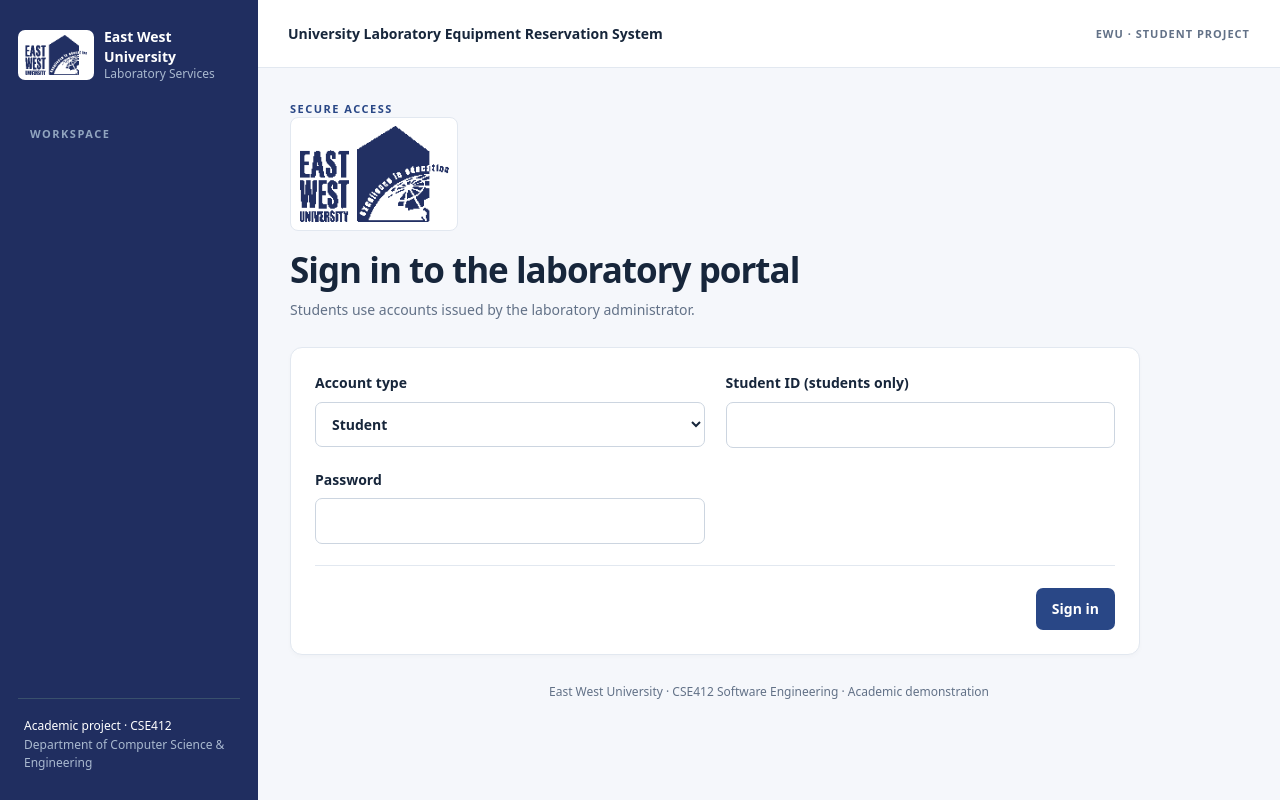
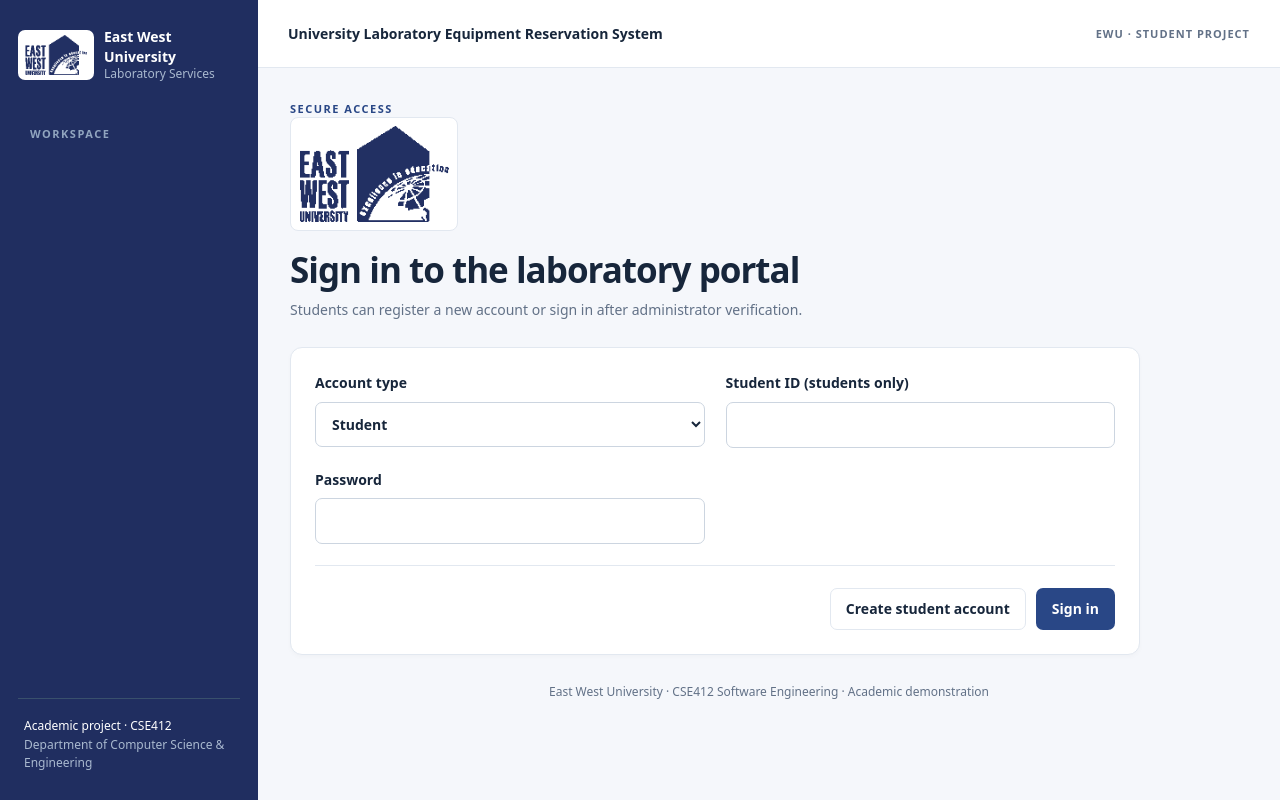
Before and after one commit to shoraimw/412_Final_Lab, a Flask app: page /login in a window 1280 px wide. Run offline with Flask 3, Linux system fonts and the light colour scheme.

Commit message:
Add student signup, administrator verification and seeded admin/student account records

```diff
--- a/app.py
+++ b/app.py
@@ -86,6 +86,10 @@ def create_app(config=None):
             connection.executemany(
                 'INSERT OR IGNORE INTO equipment VALUES (?, ?, ?, ?)', SAMPLE_EQUIPMENT
             )
+            if 'approved' not in {row['name'] for row in connection.execute('PRAGMA table_info(students)')}:
+                connection.execute('ALTER TABLE students ADD COLUMN approved INTEGER NOT NULL DEFAULT 1 CHECK (approved IN (0,1))')
+            connection.execute("INSERT OR IGNORE INTO admins(username) VALUES ('ADMIN')")
+            connection.execute("INSERT OR IGNORE INTO students(student_id,password_hash,approved) VALUES ('DEMO-STUDENT','',0)")
             connection.commit()
 
 
@@ -104,7 +108,7 @@ def create_app(config=None):
 
     @app.before_request
     def require_login():
-        if not auth_required or request.endpoint in ('login', 'static', 'health', None):
+        if not auth_required or request.endpoint in ('login', 'signup', 'static', 'health', None):
             return
         if role() not in ('admin', 'student'):
             if request.endpoint == 'availability':
@@ -112,7 +116,7 @@ def create_app(config=None):
             if request.method == 'POST':
                 abort(403)
             return redirect(url_for('login'))
-        if request.endpoint in ('update_status', 'student_accounts') and role() != 'admin':
+        if request.endpoint in ('update_status', 'student_accounts', 'approve_student') and role() != 'admin':
             abort(403)
         if request.endpoint == 'reserve' and role() != 'student':
             abort(403)
@@ -130,10 +134,19 @@ def create_app(config=None):
             authenticated = False
             if selected == 'admin':
                 expected = app.config.get('ADMIN_PASSWORD') or ''
-                authenticated = bool(expected) and secrets.compare_digest(password.encode(), expected.encode())
+                if expected and secrets.compare_digest(password.encode(), expected.encode()) and username in ('', 'ADMIN'):
+                    connection = db()
+                    account = connection.execute("SELECT password_hash, enabled FROM admins WHERE username = 'ADMIN'").fetchone()
+                    authenticated = bool(account and account['enabled'])
+                    if authenticated and (not account['password_hash'] or not check_password_hash(account['password_hash'], password)):
+                        connection.execute("UPDATE admins SET password_hash = ? WHERE username = 'ADMIN'", (generate_password_hash(password),))
+                        connection.commit()
             elif selected == 'student':
-                account = db().execute('SELECT password_hash FROM students WHERE student_id = ?', (username,)).fetchone()
-                authenticated = bool(account and check_password_hash(account['password_hash'], password))
+                account = db().execute('SELECT password_hash, approved FROM students WHERE student_id = ?', (username,)).fetchone()
+                authenticated = bool(account and account['password_hash'] and check_password_hash(account['password_hash'], password))
+                if authenticated and not account['approved']:
+                    flash('Your account is awaiting administrator approval.', 'error')
+                    return render_template('index.html', page='login', selected_role=selected, entered_id=username), 403
             if authenticated:
                 session.clear()
                 session['role'] = selected
@@ -141,9 +154,41 @@ def create_app(config=None):
                     session['student_id'] = username
                 session.permanent = True
                 return redirect(url_for('dashboard'))
-            flash('Invalid login details. Students must use an account issued by the administrator.', 'error')
+            flash('Invalid login details. Check your password or create a student account first.', 'error')
             return render_template('index.html', page='login', selected_role=selected, entered_id=username), 401
         return render_template('index.html', page='login')
+
+    @app.route('/signup', methods=['GET', 'POST'])
+    def signup():
+        if role() in ('student', 'admin'):
+            return redirect(url_for('dashboard'))
+        if request.method == 'POST':
+            username = request.form.get('student_id', '').strip().upper()
+            password = request.form.get('password', '')
+            confirm = request.form.get('confirm_password', '')
+            if not re.fullmatch(r'[A-Z0-9][A-Z0-9-]{0,39}', username) or username == 'ADMIN' or not 12 <= len(password) <= 256 or password != confirm:
+                flash('Enter a valid student ID and matching passwords of at least 12 characters.', 'error')
+                return render_template('index.html', page='signup', entered_id=username), 400
+            connection = db()
+            cursor = connection.execute(
+                'INSERT INTO students (student_id, password_hash, approved) VALUES (?, ?, 0) ON CONFLICT (student_id) DO NOTHING',
+                (username, generate_password_hash(password)),
+            )
+            connection.commit()
+            if not cursor.rowcount:
+                flash('This ID is already registered. Contact your administrator for account help.', 'error')
+                return render_template('index.html', page='signup', entered_id=username), 409
+            flash('Account created. Ask the administrator to verify and activate your student ID before signing in.', 'success')
+            return redirect(url_for('login'))
+        return render_template('index.html', page='signup')
+
+    @app.post('/admin/students/<student_id>/approve')
+    def approve_student(student_id):
+        connection = db()
+        cursor = connection.execute('UPDATE students SET approved = 1 WHERE student_id = ? AND approved = 0 AND password_hash <> ?', (student_id, ''))
+        connection.commit()
+        flash('Student account activated.' if cursor.rowcount else 'No pending account with a password was found.', 'success' if cursor.rowcount else 'error')
+        return redirect(url_for('student_accounts'))
 
     @app.post('/logout')
     def logout():
@@ -155,12 +200,12 @@ def create_app(config=None):
         if request.method == 'POST':
             username = request.form.get('student_id', '').strip().upper()
             password = request.form.get('password', '')
-            if not re.fullmatch(r'[A-Z0-9][A-Z0-9-]{0,39}', username) or not 12 <= len(password) <= 256:
+            if not re.fullmatch(r'[A-Z0-9][A-Z0-9-]{0,39}', username) or username == 'ADMIN' or not 12 <= len(password) <= 256:
                 flash('Enter a valid student ID and a password of at least 12 characters.', 'error')
                 return redirect(url_for('student_accounts'))
             connection = db()
             cursor = connection.execute(
-                'INSERT INTO students (student_id, password_hash) VALUES (?, ?) ON CONFLICT (student_id) DO NOTHING',
+                "INSERT INTO students (student_id, password_hash, approved) VALUES (?, ?, 1) ON CONFLICT (student_id) DO UPDATE SET password_hash = excluded.password_hash, approved = 1 WHERE students.password_hash = ''",
                 (username, generate_password_hash(password)),
             )
             connection.commit()
@@ -169,7 +214,7 @@ def create_app(config=None):
             else:
                 flash('This student account already exists.', 'error')
             return redirect(url_for('student_accounts'))
-        accounts = db().execute('SELECT student_id FROM students ORDER BY student_id').fetchall()
+        accounts = db().execute("SELECT student_id, approved, CASE WHEN password_hash = '' THEN 0 ELSE 1 END AS has_password FROM students ORDER BY student_id").fetchall()
         return render_template('index.html', page='students', accounts=accounts)
 
     @app.context_processor
@@ -205,6 +250,8 @@ def create_app(config=None):
             connection.execute('SELECT COUNT(*) AS total FROM equipment').fetchone()
             connection.execute('SELECT COUNT(*) AS total FROM reservations').fetchone()
             connection.execute('SELECT COUNT(*) AS total FROM students').fetchone()
+            connection.execute('SELECT COUNT(*) AS total FROM admins').fetchone()
+            connection.execute('SELECT approved FROM students LIMIT 1').fetchone()
         except Exception:
             app.logger.warning('Database health check failed')
             return jsonify(status='unavailable'), 503
--- a/postgres_adapter.py
+++ b/postgres_adapter.py
@@ -13,7 +13,7 @@ def translate_sql(statement):
         'student_id = ? COLLATE NOCASE', 'LOWER(student_id) = LOWER(?)'
     )
     statement = re.sub(
-        r'\b(FROM|JOIN|INTO|UPDATE)\s+(equipment|reservations|students)\b',
+        r'\b(FROM|JOIN|INTO|UPDATE)\s+(equipment|reservations|students|admins)\b',
         lambda m: f'{m.group(1)} ewu_lab.{m.group(2)}',
         statement, flags=re.IGNORECASE,
     )
--- a/templates/index.html
+++ b/templates/index.html
@@ -31,22 +31,31 @@
       {% if page == 'setup' %}
       <section class="panel form-panel setup-panel"><div class="panel-head"><div><p class="eyebrow">SYSTEM CONFIGURATION</p><h1>Database setup required</h1><p>The portal is temporarily unavailable to protect reservation records.</p></div></div><div class="setup-body"><p>Ask the project administrator to configure the following Vercel environment variables and redeploy:</p><ul>{% for key in configuration_missing %}<li><code>{{ key }}</code></li>{% endfor %}</ul><p>After redeployment, check <a href="{{ url_for('health') }}">system health</a>.</p></div></section>
       {% elif page == 'login' %}
-      <div class="heading"><div><p class="eyebrow">SECURE ACCESS</p><img class="login-logo" src="{{ url_for('static', filename='ewu-logo.png') }}" alt="East West University logo"><h1>Sign in to the laboratory portal</h1><p>Students use accounts issued by the laboratory administrator.</p></div></div>
+      <div class="heading"><div><p class="eyebrow">SECURE ACCESS</p><img class="login-logo" src="{{ url_for('static', filename='ewu-logo.png') }}" alt="East West University logo"><h1>Sign in to the laboratory portal</h1><p>Students can register a new account or sign in after administrator verification.</p></div></div>
       <section class="panel form-panel"><form method="post" class="form-grid">
       <input type="hidden" name="csrf_token" value="{{ csrf_token }}">
       <label>Account type<select name="role"><option value="student" {% if selected_role != 'admin' %}selected{% endif %}>Student</option><option value="admin" {% if selected_role == 'admin' %}selected{% endif %}>Administrator</option></select></label>
       <label>Student ID (students only)<input name="student_id" autocomplete="username" maxlength="40" value="{{ entered_id|default('') }}"></label>
       <label>Password<input name="password" type="password" autocomplete="current-password" maxlength="256" required></label>
-      <div class="form-actions"><button class="btn primary" type="submit">Sign in</button></div>
+      <div class="form-actions"><a class="btn secondary" href="{{ url_for('signup') }}">Create student account</a><button class="btn primary" type="submit">Sign in</button></div>
+      </form></section>
+      {% elif page == 'signup' %}
+      <div class="heading"><div><p class="eyebrow">STUDENT REGISTRATION</p><h1>Create your student account</h1><p>Use a fictional student ID for this academic demonstration. An administrator must verify your registration.</p></div></div>
+      <section class="panel form-panel"><form method="post" class="form-grid">
+      <input type="hidden" name="csrf_token" value="{{ csrf_token }}">
+      <label>Student ID<input name="student_id" maxlength="40" required autocomplete="username" value="{{ entered_id|default('') }}"></label>
+      <label>Password<input name="password" type="password" minlength="12" maxlength="256" autocomplete="new-password" required></label>
+      <label>Confirm password<input name="confirm_password" type="password" minlength="12" maxlength="256" autocomplete="new-password" required></label>
+      <div class="form-actions"><a class="btn secondary" href="{{ url_for('login') }}">Back to sign in</a><button class="btn primary" type="submit">Sign up</button></div>
       </form></section>
       {% elif page == 'students' %}
-      <div class="heading"><div><p class="eyebrow">ADMINISTRATION</p><h1>Student accounts</h1><p>Issue accounts to verified lab participants. Use fictional IDs for the academic demo.</p></div></div>
+      <div class="heading"><div><p class="eyebrow">ADMINISTRATION</p><h1>Student accounts</h1><p>Verify pending registrations and issue accounts to lab participants. To activate the pre-created DEMO-STUDENT account, set its initial password using this form.</p></div></div>
       <section class="panel form-panel"><form method="post" class="form-grid">
       <input type="hidden" name="csrf_token" value="{{ csrf_token }}">
       <label>Student ID<input name="student_id" maxlength="40" required></label>
       <label>Initial password<input name="password" type="password" minlength="12" maxlength="256" autocomplete="new-password" required></label>
       <div class="form-actions"><button class="btn primary" type="submit">Create student account</button></div>
-      </form><div class="panel-head"><h2>Registered students</h2></div><div class="table-wrap"><table><thead><tr><th>Student ID</th></tr></thead><tbody>{% for account in accounts %}<tr><td>{{ account.student_id }}</td></tr>{% else %}<tr><td>No accounts yet.</td></tr>{% endfor %}</tbody></table></div></section>
+      </form><div class="panel-head"><h2>Registered students</h2></div><div class="table-wrap"><table><thead><tr><th>Student ID</th><th>Status</th><th>Action</th></tr></thead><tbody>{% for account in accounts %}<tr><td>{{ account.student_id }}</td><td><span class="pill {{ 'approved' if account.approved else 'pending' }}">{{ 'Active' if account.approved else ('Pending verification' if account.has_password else 'Password setup required') }}</span></td><td>{% if not account.approved and account.has_password %}<form method="post" action="{{ url_for('approve_student', student_id=account.student_id) }}"><input type="hidden" name="csrf_token" value="{{ csrf_token }}"><button class="btn approve" type="submit">Activate account</button></form>{% elif not account.has_password %}Set initial password above{% else %}Verified{% endif %}</td></tr>{% else %}<tr><td colspan="3">No accounts yet.</td></tr>{% endfor %}</tbody></table></div></section>
       {% elif page == 'dashboard' %}
       <section class="campus-hero"><div><p class="eyebrow">EAST WEST UNIVERSITY · CSE412</p><h2>Laboratory Equipment Reservation System</h2><p>Excellence in education · Aftabnagar, Dhaka</p><a class="hero-link" href="https://www.ewubd.edu/" target="_blank" rel="noopener noreferrer">University website ↗</a></div><img src="https://www.ewubd.edu/themes/east-west-university/assets/vision-mission_img.jpg" alt="East West University red-brick campus courtyard" width="600" height="484"></section>
       <div class="heading"><div><p class="eyebrow">OVERVIEW</p><h1>Laboratory dashboard</h1><p>{{ 'Review all requests and manage student accounts.' if role == 'admin' else 'Request laboratory equipment and track your reservations.' }}</p></div>{% if can_reserve %}<a class="btn primary" href="{{ url_for('reserve') }}">+ New reservation</a>{% endif %}</div>
```
Also changed, not shown: database/signup_accounts.sql (added, +10 -0 lines), schema.sql (+7 -0 lines), tests/test_roles.py (+11 -0 lines), README.md.
